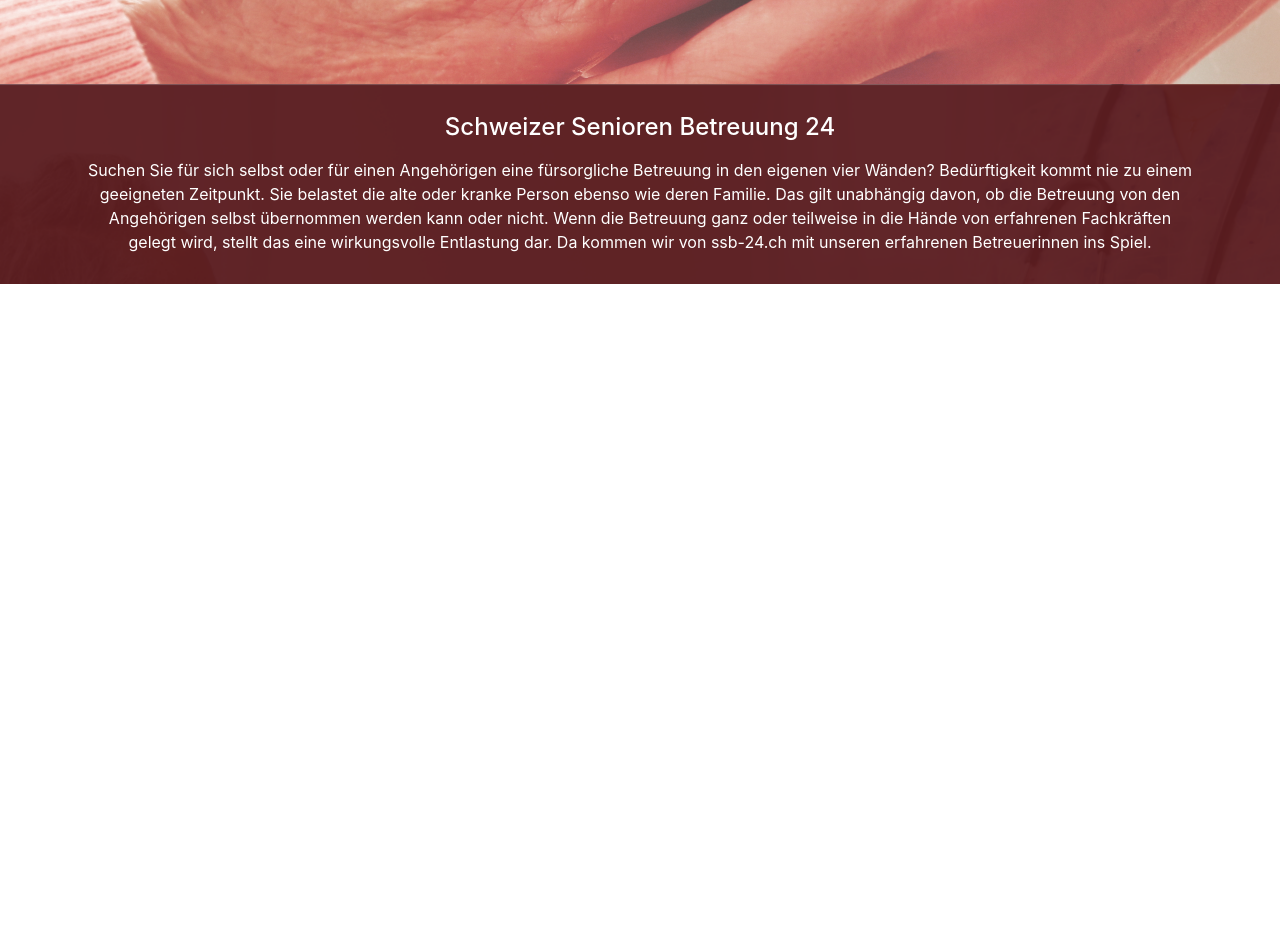
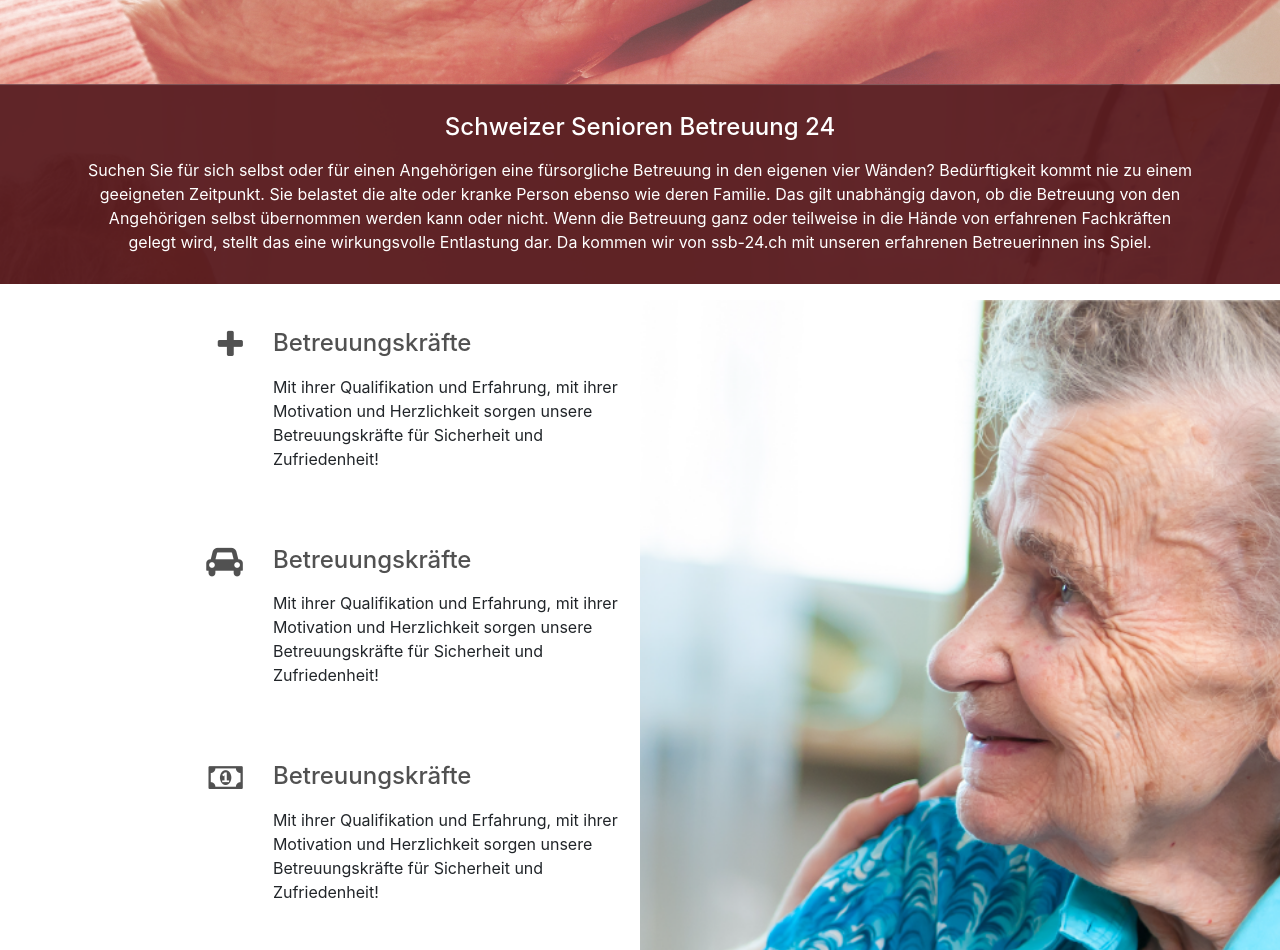
Before and after one commit to Janisss/SSB-24, a website: page index.html in a window 1280 px wide. Shown: the part 514-1464 px from the top of the page. Before the commit the page ends 814 px from the top, so only its background shows below. Drawn offline with Linux system fonts and the light colour scheme.

Commit message:
edits ok

```diff
--- a/index.html
+++ b/index.html
@@ -46,7 +46,50 @@
     			</p>
     		</div>
     	</div>
-    <!-- PARALAX BG-->
+    <!-- PARALAX BG END-->
+
+	<!-- HALF ARTICLE -->
+		<div class="container-fluid" style="padding:0;">
+			<div class="row">
+				<div class="col-lg-6">
+					<div class="row">
+						<div class="col-lg-4 empty"></div>
+						<div class="col-lg-1"><i class="fa fa-plus fa-2x icolor pull-right" aria-hidden="true"></i></div>
+						<div class="col-lg-7">
+							<h1 class="text-left gray">Betreuungskräfte</h1>
+							<p>
+								Mit ihrer Qualifikation und Erfahrung, mit ihrer Motivation und Herzlichkeit sorgen unsere Betreuungskräfte für Sicherheit und Zufriedenheit!
+							</p>
+						</div>
+					</div>
+					<div class="row">
+						<div class="col-lg-4 empty"></div>
+						<div class="col-lg-1"><i class="fa fa-car fa-2x icolor pull-right" aria-hidden="true"></i></div>
+						<div class="col-lg-7">
+							<h1 class="text-left gray">Betreuungskräfte</h1>
+							<p>
+								Mit ihrer Qualifikation und Erfahrung, mit ihrer Motivation und Herzlichkeit sorgen unsere Betreuungskräfte für Sicherheit und Zufriedenheit!
+							</p>
+						</div>
+					</div>
+					<div class="row">
+						<div class="col-lg-4 empty"></div>
+						<div class="col-lg-1"><i class="fa fa-money fa-2x icolor pull-right" aria-hidden="true"></i></div>
+						<div class="col-lg-7">
+							<h1 class="text-left gray">Betreuungskräfte</h1>
+							<p>
+								Mit ihrer Qualifikation und Erfahrung, mit ihrer Motivation und Herzlichkeit sorgen unsere Betreuungskräfte für Sicherheit und Zufriedenheit!
+							</p>
+						</div>
+					</div>
+				</div>
+				<div class="col-lg-6 old-woman">
+
+				</div>
+			</div>
+		</div>
+	<!-- HALF ARTICLE END-->
+
 
     <!-- Bootstrap core JavaScript -->
     <script src="vendor/jquery/jquery.min.js"></script>
--- a/vendor/bootstrap/css/brickstone.css
+++ b/vendor/bootstrap/css/brickstone.css
@@ -2,6 +2,7 @@
 :root{
 	--mainColor: #5A1B1E;
 	--easyColor: #CE8992;
+	--grayColor: #515151;
 	--mainFont: Helvetica;
 }
 
@@ -23,6 +24,11 @@
 	font-size: 18pt;
 	text-align: center;
 	padding: 30px 0 10px;
+}
+
+h1.gray{
+	color: var(--grayColor);
+	padding-left: 0;
 }
 
 p{
@@ -91,3 +97,15 @@
 	background-attachment: fixed;
 	background-size: cover;
 }
+
+.icolor{
+	color: var(--grayColor);
+	margin-top:29px;
+}
+
+.old-woman{
+	background-image: url(../../../images/content_img1.png);
+	background-repeat: no-repeat;
+	background-size: cover;
+	min-height: 180px;
+}
```
